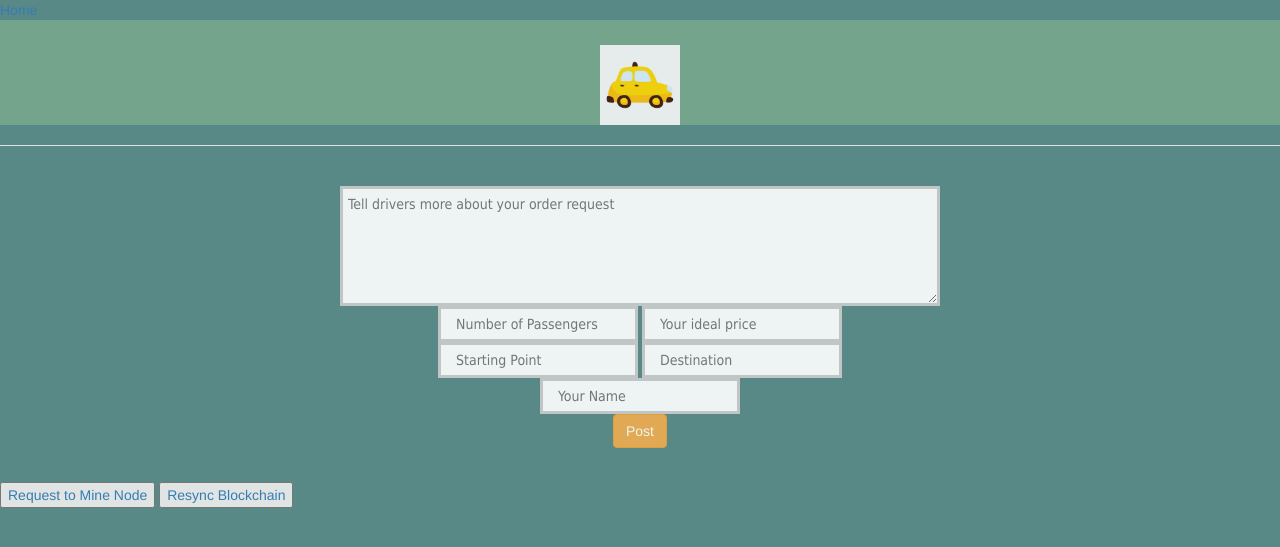
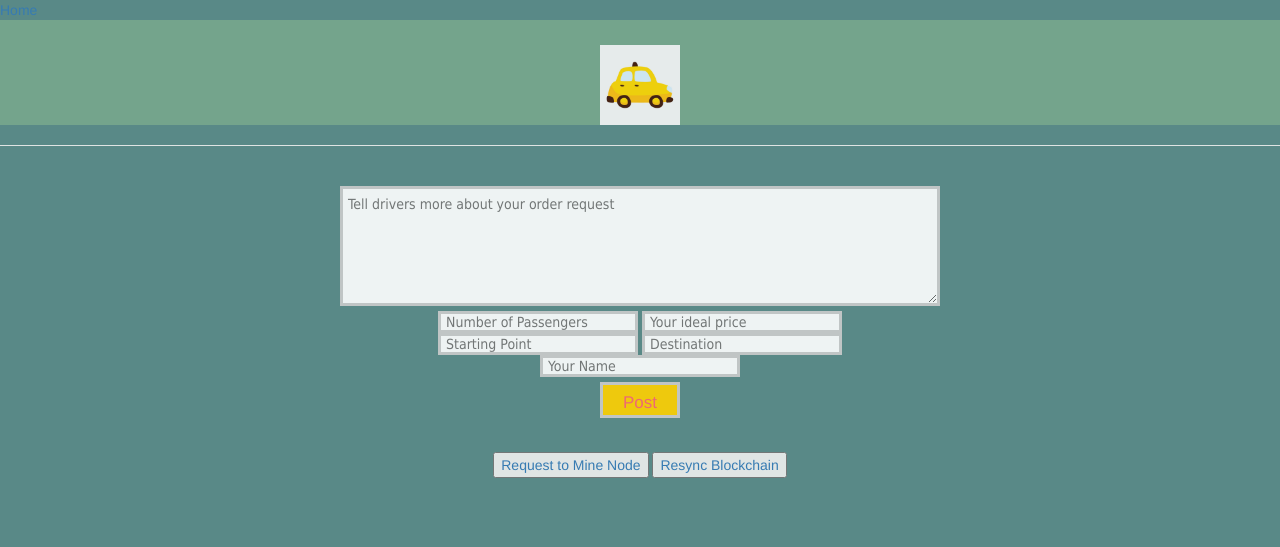
Before and after one commit to 29vivek/Blockchain-based-Ride-Sharing-System, a Flask app: template app/templates/index.html in a window 1280 px wide. Shown: the top 547 px of the page. Run offline with Flask 2, Linux system fonts and the light colour scheme; the template is opened without the code that fills it, so the values that code supplies are empty; some libraries are stand-ins or nearby versions.

Commit message:
Modifying the style

```diff
--- a/app/templates/index.html
+++ b/app/templates/index.html
@@ -7,6 +7,7 @@
 	<form action="/submit" id="textform" method="post">
 	    <textarea name="content" rows="4" cols="50" placeholder="Tell drivers more about your order request" id="textbox"></textarea>
 	    <br>
+	    <div id="subtextboxes">
 		    <input type="text" name="number" class="textfields" placeholder="Number of Passengers">
 		    <input type="text" name="price" class="textfields" placeholder="Your ideal price">
 		    <br>
@@ -15,16 +16,18 @@
 		    <br>
 		    <input type="text" name="author" class="textfields" placeholder="Your Name">
 		    <br>
+		 </div>
 	    <input type="submit" value="Post"
-	    	class="btn btn-warning"
+	    	id="postbutton"
 	    >
 	</form>
 	</center>
 
 	<br>
-	<a href="{{node_address}}/mine" target="_blank"><button>Request to Mine Node</button></a>
-	<a href="/"><button>Resync Blockchain</button></a>
-
+	<div id="links">
+		<a href="{{node_address}}/mine" target="_blank" class = "linkbutton"><button>Request to Mine Node</button></a>
+		<a href="/" class = "linkbutton"><button>Resync Blockchain</button></a>
+	</div>
 	<div style="margin: 20px;">
 
     {% for post in posts %}
@@ -139,14 +142,47 @@
 			background-position: bottom right;
 			background-repeat: no-repeat;
 		}
+		#postbutton {
+			width: 80px;
+			height: 30px;
+			background: #FFD000;
+			color: #FF6670;
+			font-size: 17px;
+			border: 3px solid #cccccc;
+			padding: 15px;
+			text-align: center;
+			line-height: 5px;
+		}
+		/*.linkbutton{
+			width: 20px;
+			height: 10px;
+			background: #FFD000;
+			color: #FF6670;
+			font-size: 17px;
+			border: 3px solid #cccccc;
+			padding: 15px;
+			text-align: center;
+			line-height: 5px;
+		}*/
 		.textfields {
 			width: 200px;
-			height: 20px;
+			height: 22px;
 			border: 3px solid #cccccc;
-			padding: 15px;
+/*			padding-bottom: 10px;
+*/			padding-right: 5px;
+			padding-left: 5px;
 			font-family: Tahoma, sans-serif;
 			background-position: bottom right;
 			background-repeat: no-repeat;
 		}
+		#subtextboxes {
+			padding-top: 5px;
+			padding-bottom: 5px;
+			padding-left: 5px;
+			padding-right: 5px;
+		}
+		#links {
+			text-align: center;
+		}
 	</style>
 {% endblock %}
```
Lines whose indentation alone changed are shown as unchanged.
